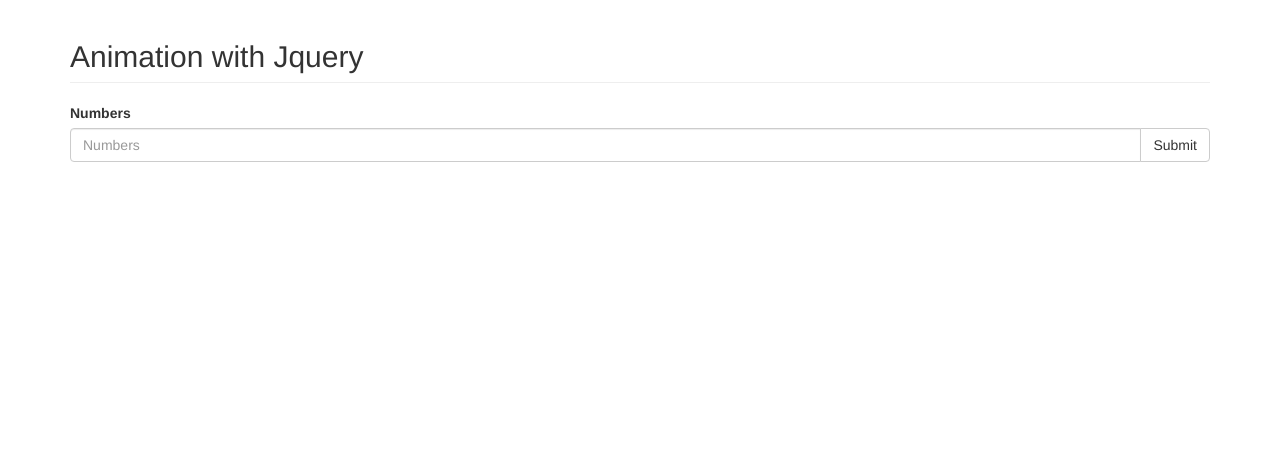
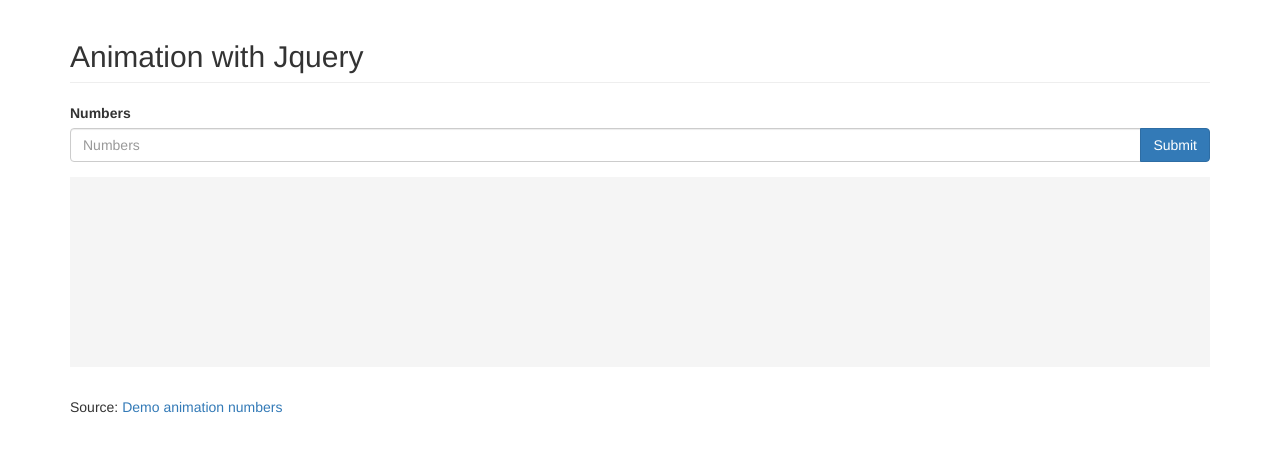
Before and after one commit to vanessapr/demo_animation_numbers, a plain HTML site: page index.html in a window 1280 px wide. Drawn offline with nearby package versions, Linux system fonts and the light colour scheme.

Commit message:
added styles in index.html

```diff
--- a/index.html
+++ b/index.html
@@ -30,12 +30,17 @@
           <div class="input-group">
               <input type="text" class="form-control" id="txtNumbers" name="numbers" placeholder="Numbers">
               <span class="input-group-btn">
-                <input type="submit" class="btn btn-default">Go!</button>
+                <input type="submit" class="btn btn-primary">Go!</button>
              </span>
           </div>
         </div>
       </form>
-      <div id="result"></div>
+      <div id="result"><div style="background:#f5f5f5;height:190px"></div></div>
+      <footer style="margin-top:30px">
+        <p>
+          Source: <a href="https://github.com/Vanessa85/demo_animation_numbers">Demo animation numbers</a>
+        </p>
+      </footer>
     </div>
     <script src="https://cdnjs.cloudflare.com/ajax/libs/jquery/2.2.3/jquery.js"></script>
     <script src="http://code.jquery.com/ui/1.11.4/jquery-ui.js"></script>
```
